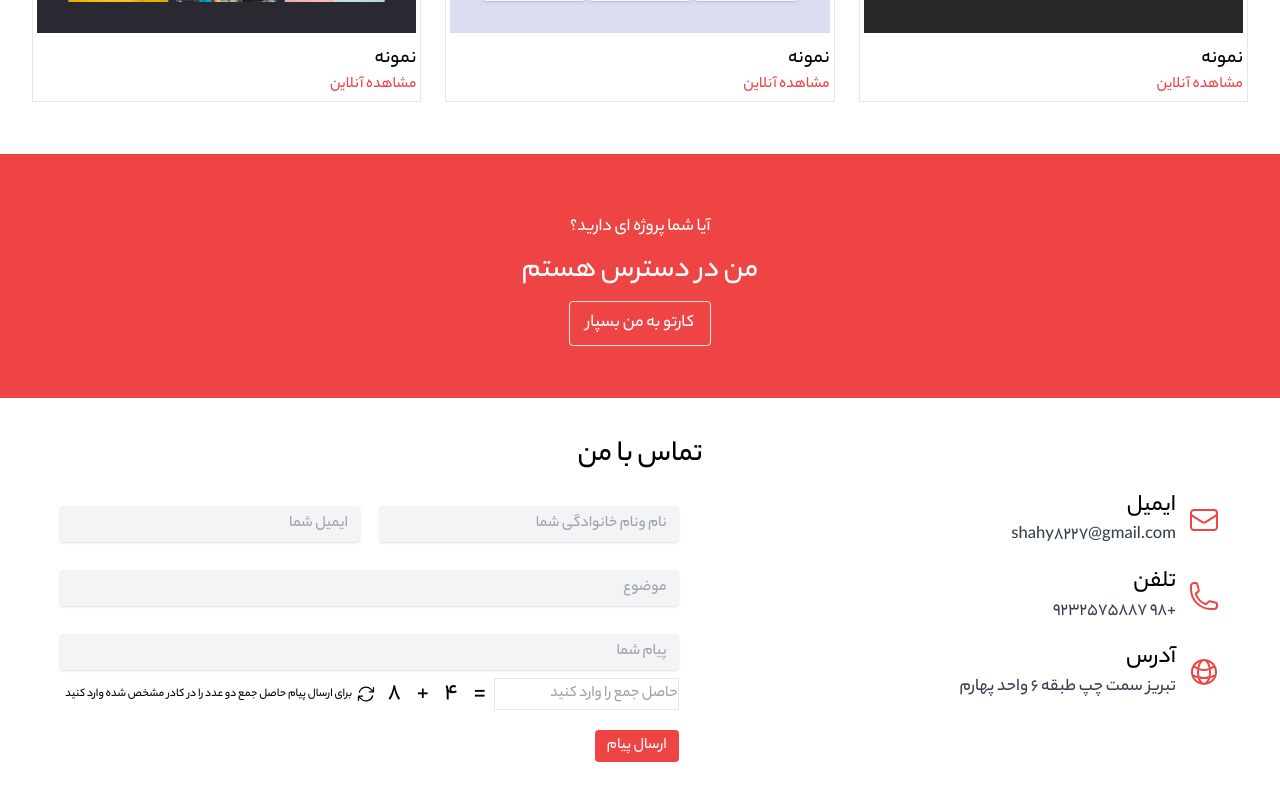
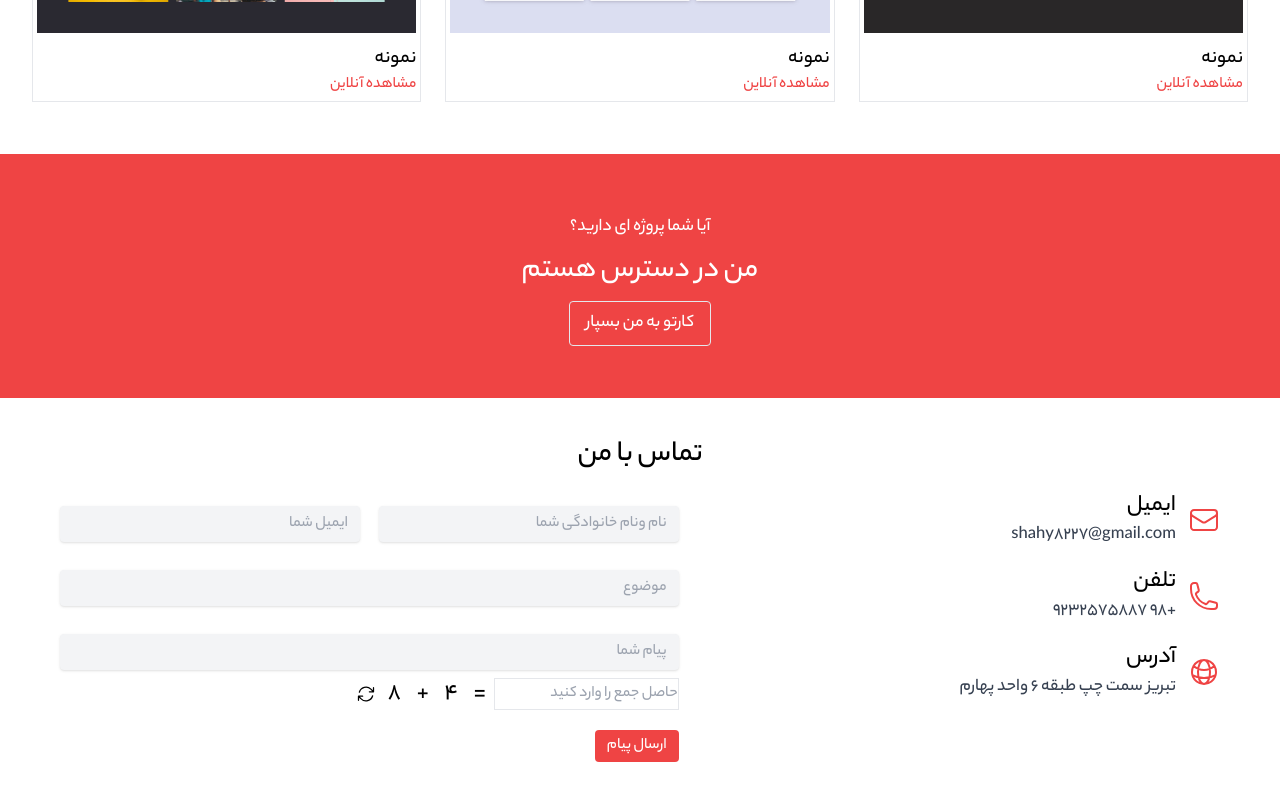
Before and after one commit to alishahi7645/alishahiwebsite, a React (Create React App) app: page / in a window 1280 px wide. Shown: the part 2117-2917 px from the top of the page. Built offline with nearby package versions, Linux system fonts and the light colour scheme.

Commit message:
end code contact

```diff
--- a/src/Components/cantact/Contact.jsx
+++ b/src/Components/cantact/Contact.jsx
@@ -178,7 +178,7 @@ function Contact() {
               </div>
             </div>
           </div>
-          <div className="contact-form w-full md:w-2/3 mt-4 flex align-center justify-end">
+          <div className="contact-form w-full md:w-2/3 mt-4 flex align-center justify-center md:justify-end">
             <div className="contact-form mt-4 w-[80%] ml-0">
               <span className="text-red-700 text-lg">{errors}</span>
               <form action="" onSubmit={validate}>
@@ -227,10 +227,6 @@ function Contact() {
                   </div>
                 </div>
                 <div className="captcha flex flex-row-reverse align-center justify-end">
-                  <p className="text-xs my-auto">
-                    برای ارسال پیام حاصل جمع دو عدد را در کادر مشخص شده وارد
-                    کنید
-                  </p>
                   <div className="newcaptcha my-auto mx-1">
                     <svg
                       xmlns="http://www.w3.org/2000/svg"
```
